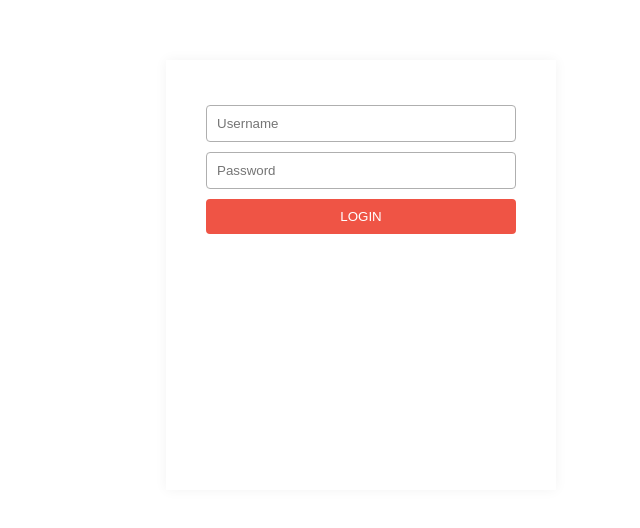
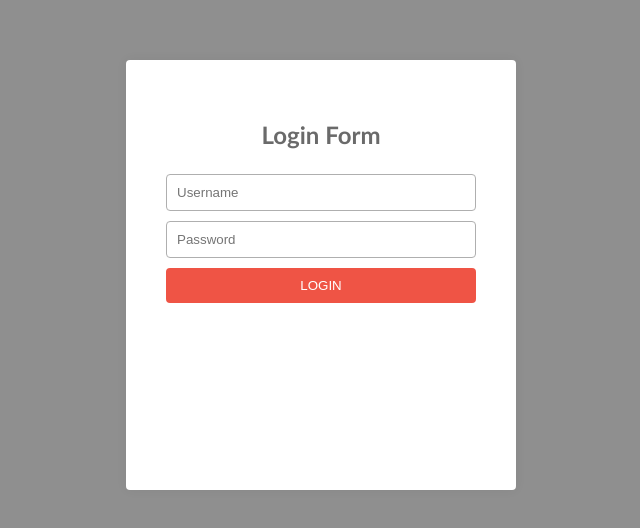
Before and after one commit to Sandeshbothra/taskManager, a React app: page /login in a window 1280 px wide. Shown: the part 140-668 px from the top of the page, without its empty margins (274-914 px from the left). Built offline with nearby package versions, Linux system fonts and the light colour scheme.

Commit message:
handled success and failure message on login screen

```diff
--- a/index.js
+++ b/index.js
@@ -1,7 +1,7 @@
 import React from "react";
 import { createRoot } from "react-dom/client";
 import { Router } from "./src/Router";
-
+import { firebaseDB } from "./src/api/firebase_config";
 const container = document.getElementById("root");
 const root = createRoot(container);
 root.render(<Router />);
--- a/src/App.css
+++ b/src/App.css
@@ -5,3 +5,7 @@ body {
 .Home{
   padding-left: 10px;
 }
+
+body{
+  font-family: "Gill Sans", sans-serif;
+}
--- a/src/components/Forms/LoginForm/LoginForm.js
+++ b/src/components/Forms/LoginForm/LoginForm.js
@@ -1,15 +1,49 @@
 import React, { useState } from "react";
-import { useAuth } from "./../../../hooks/useAuth";
+import { useLocalStorage } from "../../../hooks/useLocalStorage";
+import { collection, addDoc, getDocs, getFirestore } from "firebase/firestore";
+import { useNavigate } from "react-router-dom";
+import { useAuth } from "../../../hooks/useAuth";
 
 export const LoginForm = () => {
   const { login } = useAuth();
   const [username, setUsername] = useState("");
   const [password, setPassword] = useState("");
-  const [errors, setErrors] = useState({});
+  const [errorMsg, setErrorMsg] = useState(null);
+  const [successMessage, setSuccessMessage] = useState(null);
+  const db = getFirestore();
+  const navigate = useNavigate();
 
-  const handleLogin = (e) => {
+  const handleLogin = async (e) => {
     e.preventDefault();
-    console.log(login({ username, password }));
+    let docs = await getDocs(collection(db, "user"));
+    let userObj = null;
+    docs.forEach((doc) => {
+      let u = doc.data();
+      if (u.username == username) {
+        userObj = { ...u, id: doc.id };
+      }
+    });
+    if (userObj) {
+      if (userObj.password == password) {
+        setErrorMsg(null);
+        setSuccessMessage("User Logged in successfully");
+        login({ id: userObj.id, username: username })
+        setTimeout(() => {
+          navigate("/");
+        }, 1000);
+      } else {
+        setErrorMsg("Invaid Password");
+      }
+    } else {
+      addDoc(collection(db, "user"), formData).then((res) => {
+        login({ id: res.id, username: formData.username })
+        setErrorMsg(null);
+        setSuccessMessage("User Create and Logged in successfully");
+        setTimeout(() => {
+          navigate("/");
+        }, 500);
+      });
+    }
   };
 
   return (
@@ -26,6 +60,12 @@ export const LoginForm = () => {
         placeholder="Password"
         onChange={(e) => setPassword(e.target.value)}
       ></input>
+      {(errorMsg || successMessage) && (
+        <p className={errorMsg ? "error" : "success"}>
+          {errorMsg || successMessage}
+        </p>
+      )}
+
       <button type={"submit"} value="submit" className="primary-btn">
         LOGIN
       </button>
--- a/src/components/ReportsView/ReportsView.js
+++ b/src/components/ReportsView/ReportsView.js
@@ -9,7 +9,6 @@ export const ReportsView = () => {
   const dispatch = useDispatch();
   const { user } = useAuth();
   const tasks = useSelector((state) => Object.values(state.task.tasks || {}));
-  const [filteredTask, setFilteredTask] = useState(null);
   const [filters, setFilters] = useState({});
   const [sortBy, setSortBy] = useState({ key: "title", value: "asc" });
 
--- a/src/hooks/useAuth.js
+++ b/src/hooks/useAuth.js
@@ -16,38 +16,8 @@ export const AuthProvider = ({ children }) => {
   const db = getFirestore();
 
   // call this function when you want to authenticate the user
-  const login = async (formData) => {
-    const { username, password } = formData;
-    let docs = await getDocs(collection(db, "user"));
-    let userObj = null;
-    docs.forEach((doc) => {
-      let user = doc.data();
-      if (user.username == username) {
-        userObj = { ...user, id: doc.id };
-      }
-    });
-    if (userObj) {
-      if (userObj.password == password) {
-        setUser({ id: userObj.id, username: formData.username });
-        setTimeout(() => {
-          navigate("/");
-        }, 500);
-        return { status: "Success", message: "User Logged in successfully" };
-      } else {
-        return { status: error ? "Failed" : "Success", errorObj: error };
-      }
-    } else {
-      addDoc(collection(db, "user"), formData).then((res) => {
-        setUser({ id: res.id, username: formData.username });
-        setTimeout(() => {
-          navigate("/");
-        }, 500);
-        return {
-          status: "Success",
-          message: "User Create and Logged in successfully",
-        };
-      });
-    }
+  const login = async (userObj) => {
+    setUser(userObj)
   };
 
   // call this function to sign out logged in user
--- a/src/pages/Login.css
+++ b/src/pages/Login.css
@@ -1,12 +1,23 @@
+.LoginContainer{
+  height: 100vh;
+  background-color: #8f8f8f;
+}
 .LoginPage {
   width: 350px;
   height: 350px;
   position: absolute;
   top: calc(50% - 150px);
-  left: calc(50% - 150px);
+  right: calc(50% - 150px);
   margin: -50px 0 0 -50px;
+  background-color: #ffffff;
   box-shadow: 0 0 12px rgb(0 0 0 / 5%);
   padding: 40px 20px;
+  border-radius: 4px;
+}
+
+.LoginHeader{
+  text-align: center;
+  color: #6a6a6a;
 }
 
 .LoginForm {
@@ -38,7 +49,18 @@
 }
 
 .LoginForm .secondary-btn {
-  color: #6d6d6d;;
+  color: #6d6d6d;
   border: 1px solid #afafaf;
-  background-color:#dfdfdf
+  background-color: #dfdfdf;
 }
+
+.error,
+.success {
+  margin-block-start: 5px;
+  margin-block-end: 5px;
+  margin-inline-start: 20px;
+  font-size: 12px;
+}
+.error {
+  color: red;
+}
--- a/src/pages/Login.js
+++ b/src/pages/Login.js
@@ -3,8 +3,11 @@ import "./Login.css";
 
 export const Login = (props) => {
   return (
-    <div className="LoginPage">
-      {props.children}
+    <div className="LoginContainer">
+      <div className="LoginPage">
+        <h2 className="LoginHeader">Login Form</h2>
+        {props.children}
+      </div>
     </div>
   );
 };
```
